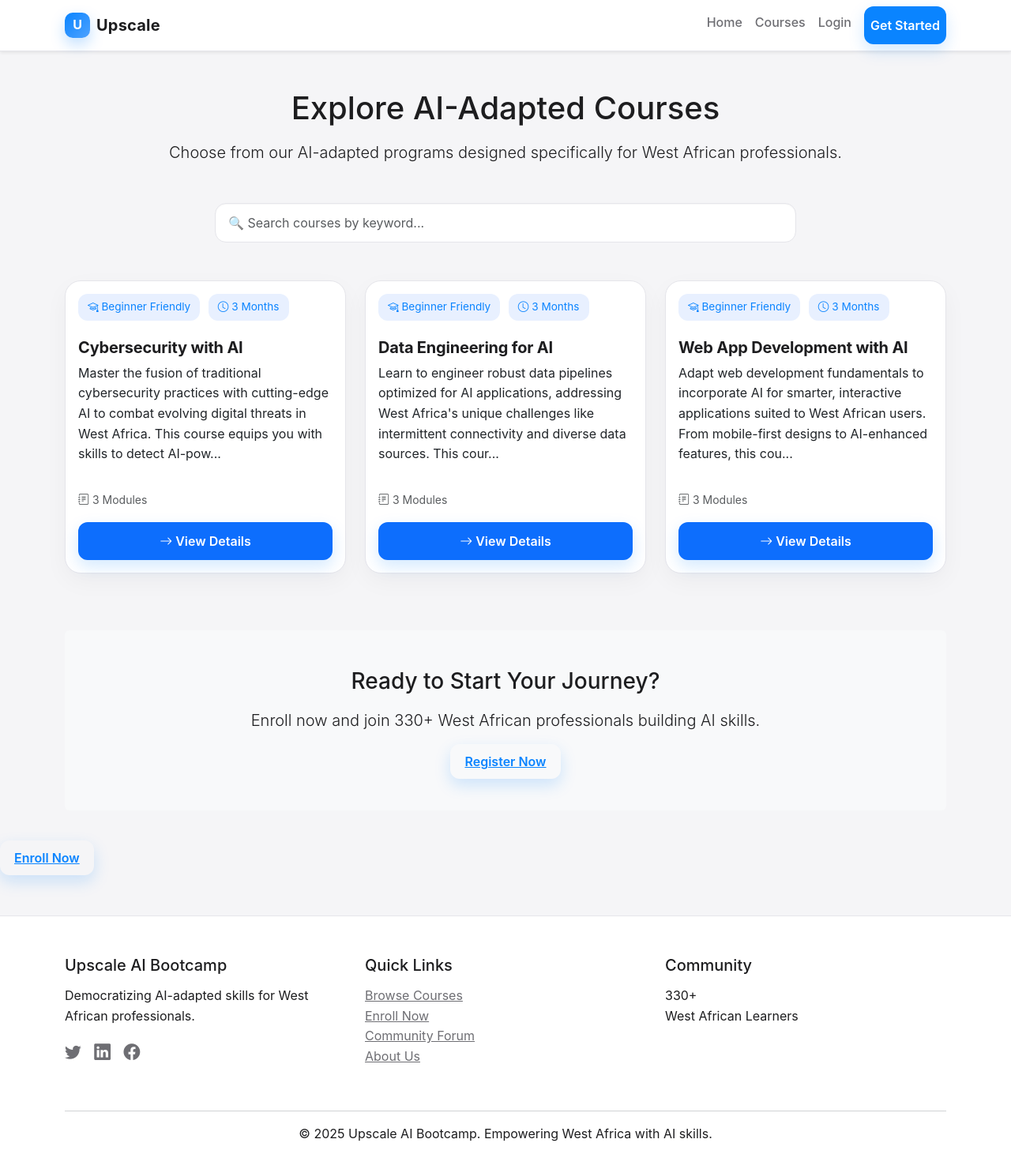
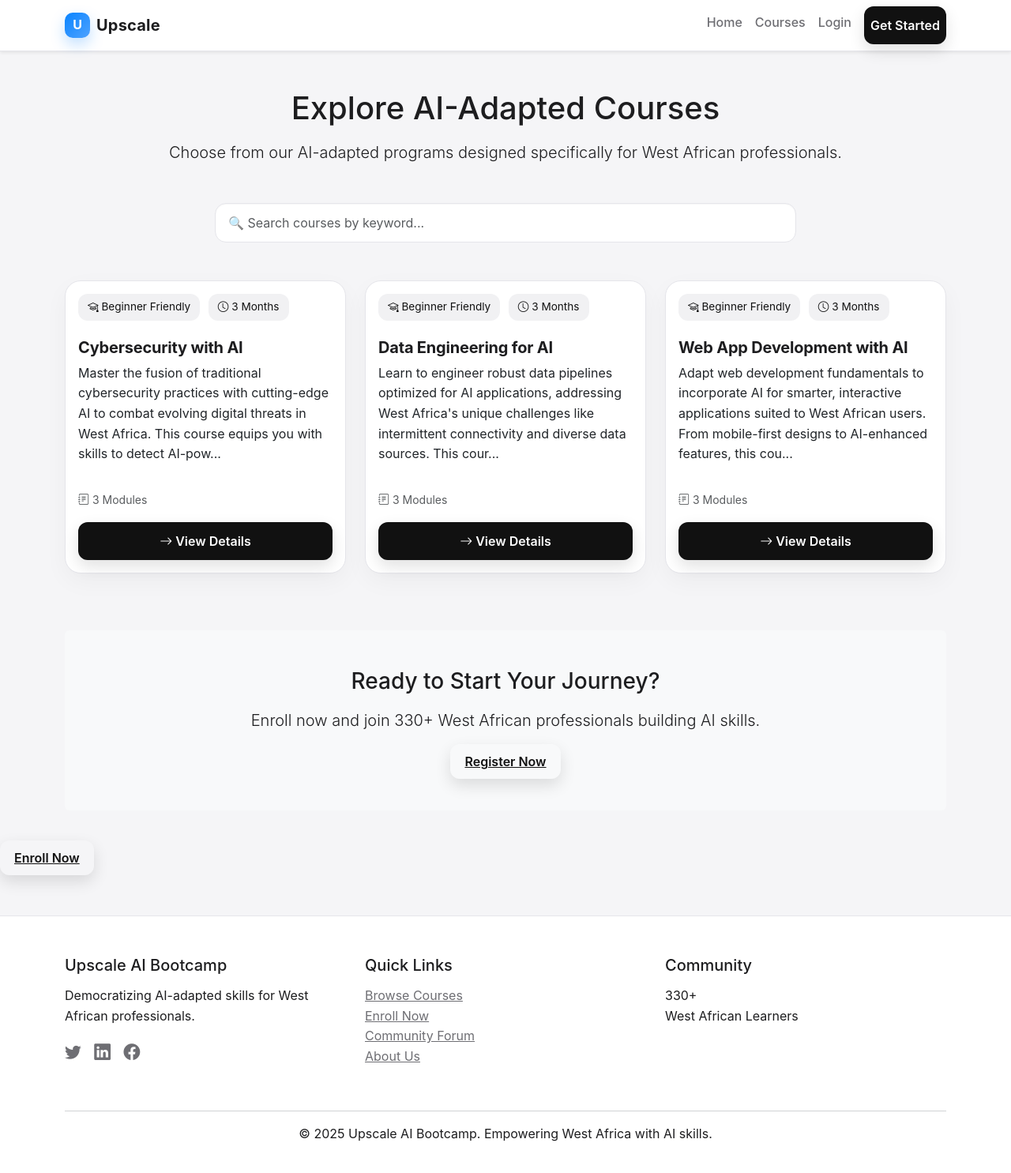
Before and after one commit to ndmx/upscale, a Flask app: page /courses in a window 1280 px wide. Shown: the whole page at 79% size. Run offline with Flask 3, Linux system fonts and the light colour scheme; data comes from the database, SQL or seed files in the repository.

Commit message:
Restyle all buttons to neutral dark (no blue)

```diff
--- a/static/css/custom.css
+++ b/static/css/custom.css
@@ -5,8 +5,8 @@
     --text: #1d1d1f;
     --muted: #6e6e73;
     --border: #e5e5ea;
-    --accent: #0a84ff;
-    --accent-soft: #e8f0ff;
+    --accent: #111111; /* Neutral dark to avoid blue buttons */
+    --accent-soft: #f1f1f3;
     --shadow: 0 12px 30px rgba(0, 0, 0, 0.08);
     --radius: 16px;
     --radius-lg: 20px;
@@ -63,19 +63,21 @@ a {
 
 /* Buttons */
 .btn,
-.cta-btn {
+.cta-btn,
+.btn-primary {
     border-radius: 12px;
     padding: 12px 18px;
     font-weight: 600;
     border: none;
-    box-shadow: 0 8px 20px rgba(10, 132, 255, 0.18);
-    transition: transform 0.15s ease, box-shadow 0.2s ease, background 0.2s ease;
+    box-shadow: 0 8px 20px rgba(0, 0, 0, 0.12);
+    transition: transform 0.15s ease, box-shadow 0.2s ease, background 0.2s ease, color 0.2s ease, border-color 0.2s ease;
 }
 
 .btn:hover,
-.cta-btn:hover {
+.cta-btn:hover,
+.btn-primary:hover {
     transform: translateY(-1px);
-    box-shadow: 0 12px 26px rgba(10, 132, 255, 0.28);
+    box-shadow: 0 12px 26px rgba(0, 0, 0, 0.16);
 }
 
 .apple-primary {
@@ -83,17 +85,20 @@ a {
     color: #fff !important;
 }
 
-.btn-outline-primary {
-    border: 1px solid var(--border);
-    color: var(--text);
+.btn-primary {
+    background: var(--accent);
+    border-color: var(--accent);
+    color: #fff !important;
+    box-shadow: 0 8px 20px rgba(0, 0, 0, 0.12);
+}
+
+.btn-outline-primary,
+.btn-outline-primary:hover,
+.btn-outline-primary:focus {
+    border: 1px solid var(--accent);
+    color: var(--accent) !important;
     background: #fff;
     box-shadow: none;
-}
-
-.btn-outline-primary:hover {
-    border-color: var(--accent);
-    color: var(--accent);
-    box-shadow: 0 8px 20px rgba(10, 132, 255, 0.12);
 }
 
 /* Hero */
```
